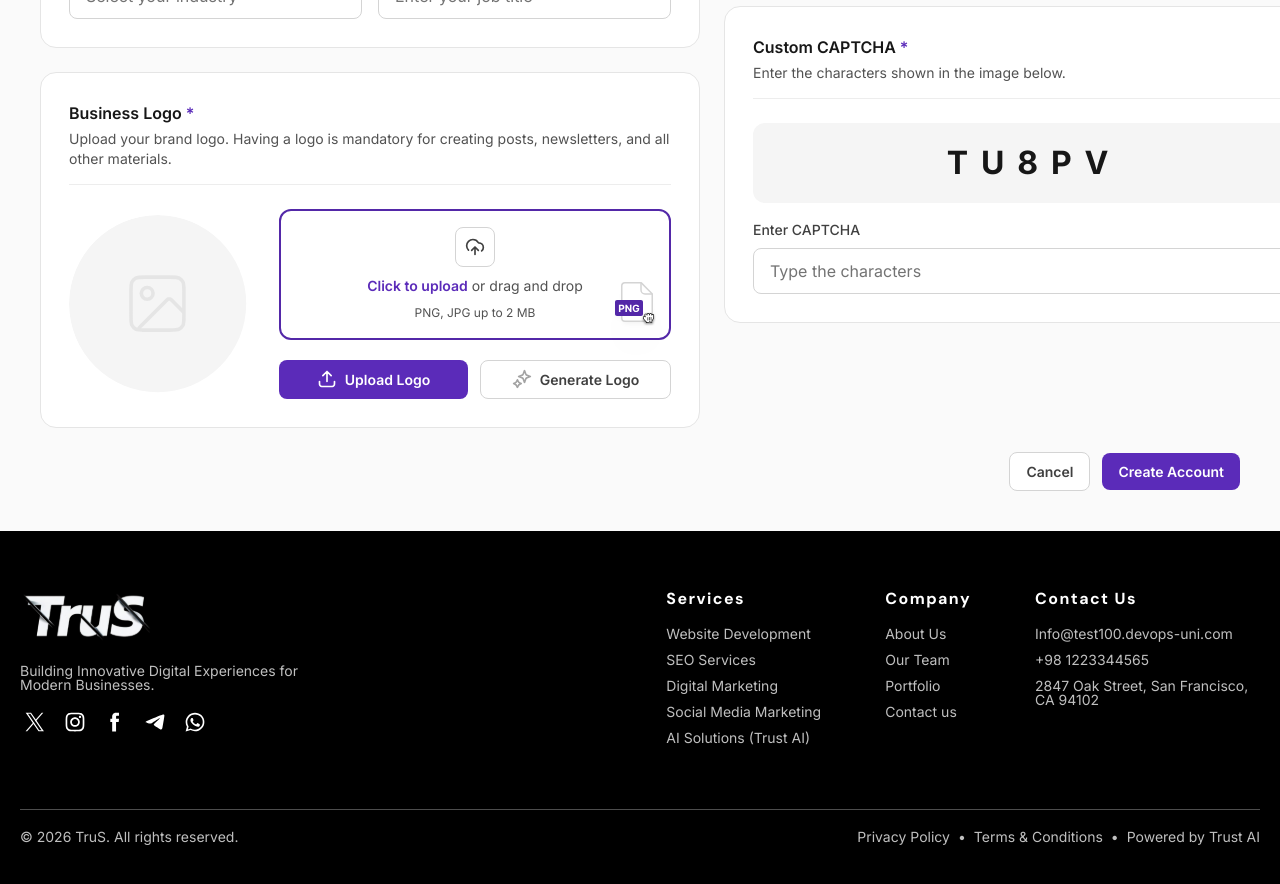
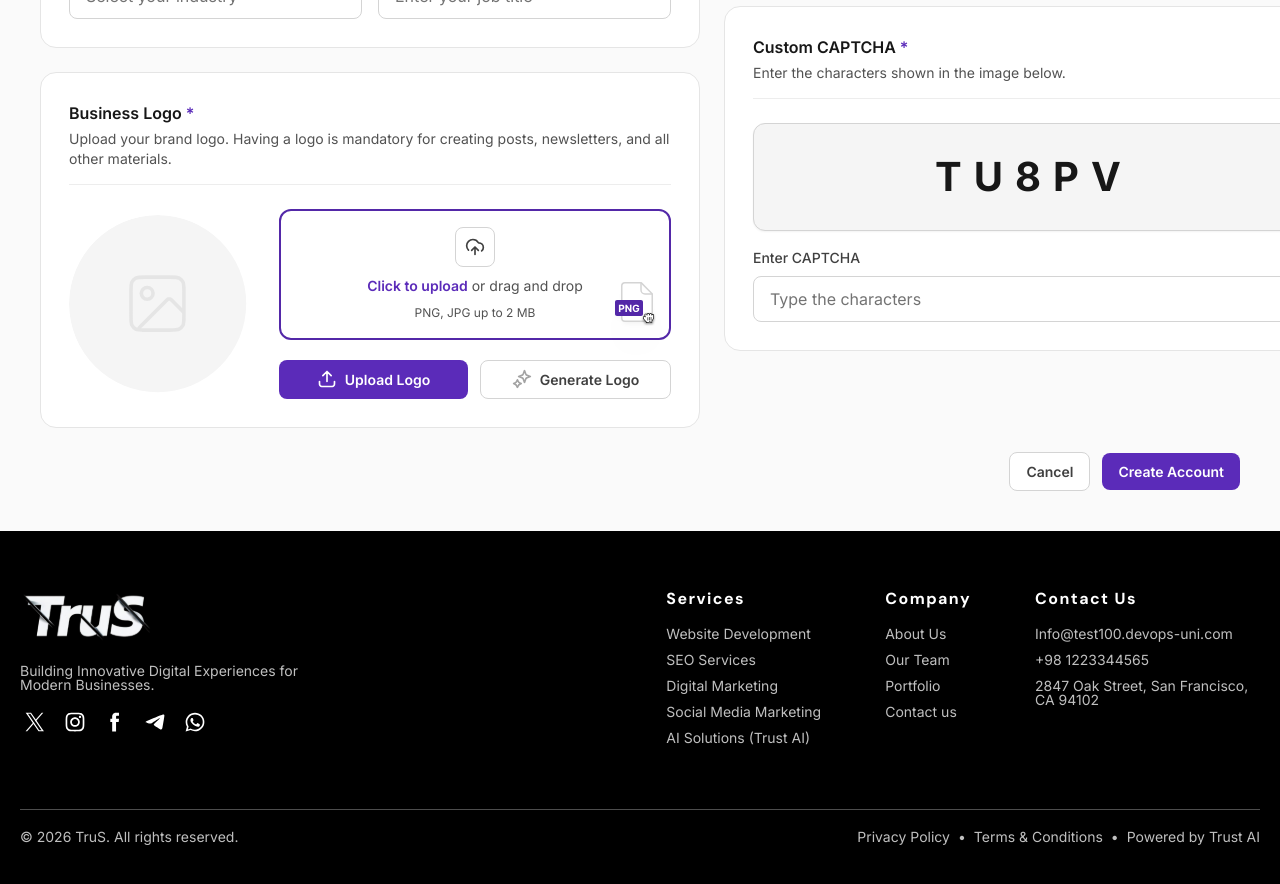
Before and after one commit to shadiiiHz/trus-web-app, a React (Vite) app: page /register in a window 1280 px wide. Shown: the part 840-1724 px from the top of the page. Built offline with nearby package versions, Linux system fonts and the light colour scheme.

Commit message:
feat: :fire: edit register form

```diff
--- a/src/components/auth/RegisterForm.tsx
+++ b/src/components/auth/RegisterForm.tsx
@@ -1068,13 +1068,13 @@ export function RegisterForm({ copy }: RegisterFormProps) {
 
             <div className="flex items-center gap-3">
               <div
-                className="flex h-20 flex-1 select-none items-center justify-center gap-3 rounded-lg bg-auth-surface"
+                className="flex h-[108px] flex-1 select-none items-center justify-center gap-3 rounded-lg border border-auth-border bg-auth-surface shadow-xs"
                 aria-hidden="true"
               >
                 {captcha.split("").map((char, i) => (
                   <span
                     key={i}
-                    className="text-[32px] font-bold tracking-wide text-auth-heading"
+                    className="text-[40px] font-bold tracking-normal text-auth-heading"
                   >
                     {char}
                   </span>
```
